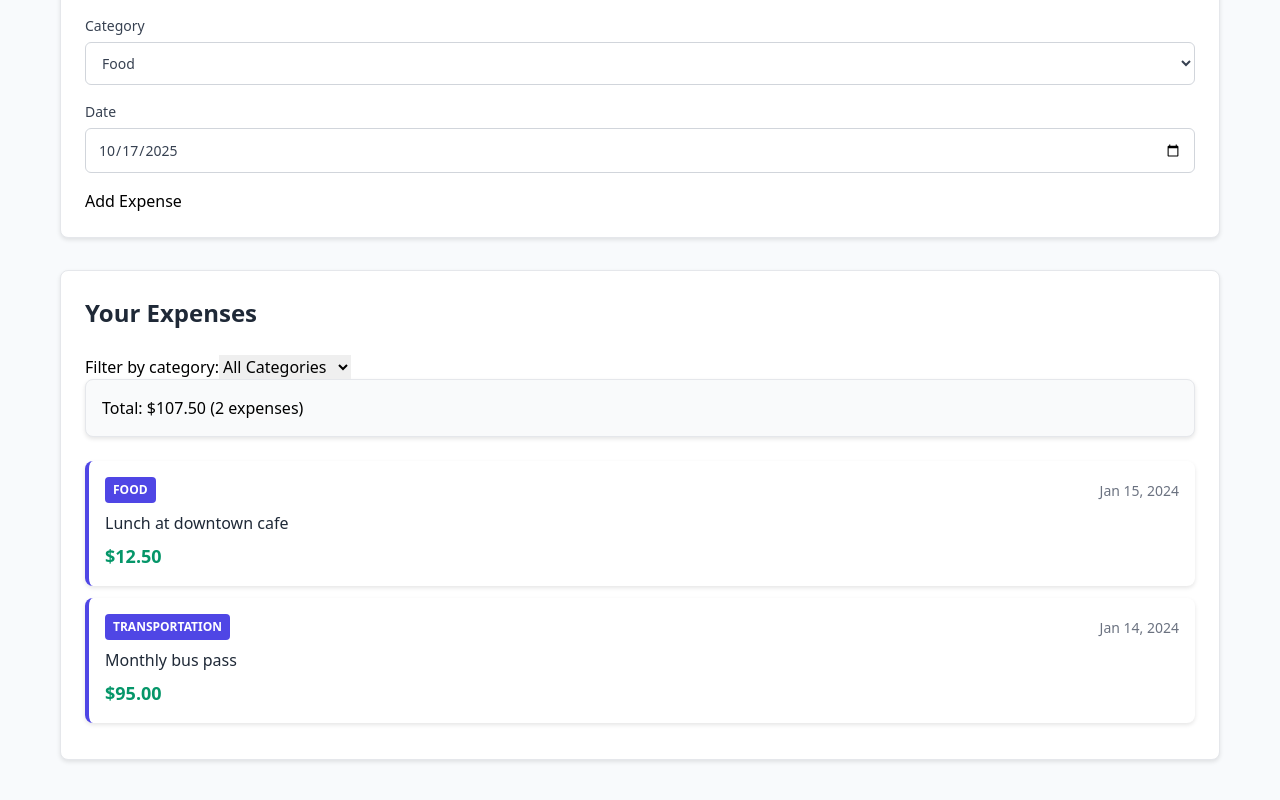
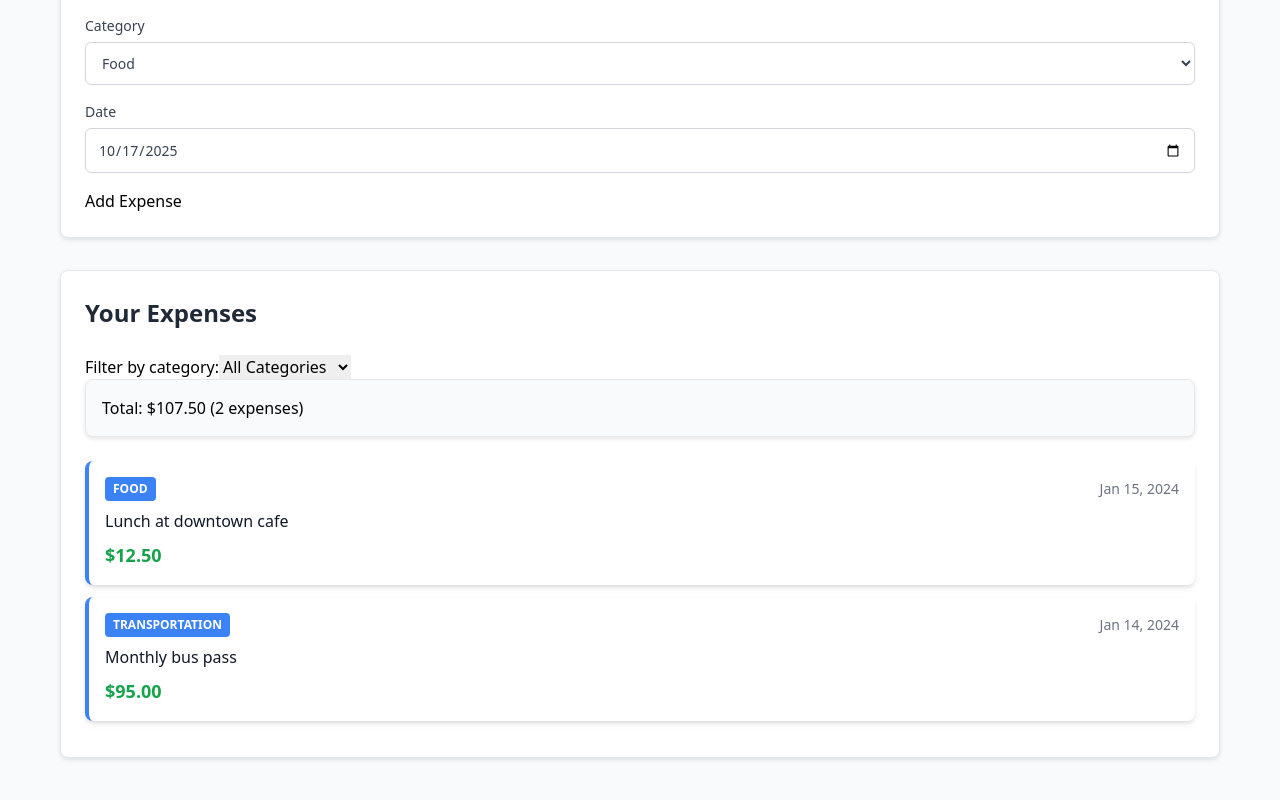
Before and after one commit to maida5/expense-tracker, a React (Vite) app: page / in a window 1280 px wide. Shown: the part 541-1341 px from the top of the page. Built offline with nearby package versions, Linux system fonts and the light colour scheme.

Commit message:
style: transform ExpenseCard to Tailwind utilities

```diff
--- a/src/components/ExpenseCard/ExpenseCard.css
+++ b/src/components/ExpenseCard/ExpenseCard.css
@@ -1,4 +1,4 @@
-/* src/components/ExpenseCard/ExpenseCard.css */
+/* src/components/ExpenseCard/ExpenseCard.css
 .expense-card {
   background: white;
   border-radius: 8px;
@@ -48,4 +48,4 @@
   font-size: 18px;
   font-weight: bold;
   color: #059669;
-}
+} */
--- a/src/components/ExpenseCard/ExpenseCard.tsx
+++ b/src/components/ExpenseCard/ExpenseCard.tsx
@@ -83,39 +83,32 @@
 
 
   return (
-    <article className={`expense-card ${highlighted ? 'expense-card---highlighted' : ''}`}>
-      <div className="expense-header">
+    <article className={`bg-white rounded-lg p-4 mb-3 shadow-md transition-all duration-200 border-l-4
+      hover:shadow-lg relative cursor-pointer
+    ${highlighted ? 'border-l-orange-500 bg-orange-50' : 'border-blue-500'}`}>
+      <div className="flex justify-between items-center mb-2">
         {showCategory && (
-          <span className="expense-category">{category}</span>
+          <span className="bg-blue-500 text-white px-2 py-1 rounded text-xs font-semibold uppercase">{category}</span>
         )}
-        <time className="expense-date" dateTime={date}>
+        <time className="text-gray-500 text-sm" dateTime={date}>
           {formattedDate}
         </time>
       </div>
 
-      <div className="expense-body">
-        <h3 className="expense-description">{description}</h3>
-        <p className="expense-amount">{formattedAmount}</p>
+      <div className="space-y-2">
+        <h3 className="text-base font-medium text-gray-900">{description}</h3>
+        <p className="text-lg font-bold text-green-600">{formattedAmount}</p>
         {onDelete && (<button
-          className="expense-delete"
+          className="absolute top-2 right-2
+          bg-red-500 hover:bg-red-600
+          text-white border-0 rounded-full
+          w-6 h-6 cursor-pointer text-base
+          flex items-center justify-center
+          transition-colors duration-200
+          focus:outline-none focus:ring-2 focus:ring-red-400"
           onClick={handleDelete}
           aria-label="Delete expense"
-              style={{
-                position: 'absolute',
-                top: '8px',
-                right: '8px',
-                background: '#ef4444',
-                color: 'white',
-                border: 'none',
-                borderRadius: '50%',
-                width: '24px',
-                height: '24px',
-                cursor: 'pointer',
-                fontSize: '16px',
-                display: 'flex',
-                alignItems: 'center',
-                justifyContent: 'center'
-              }}>
+          >
           x
         </button>)
         }
```
